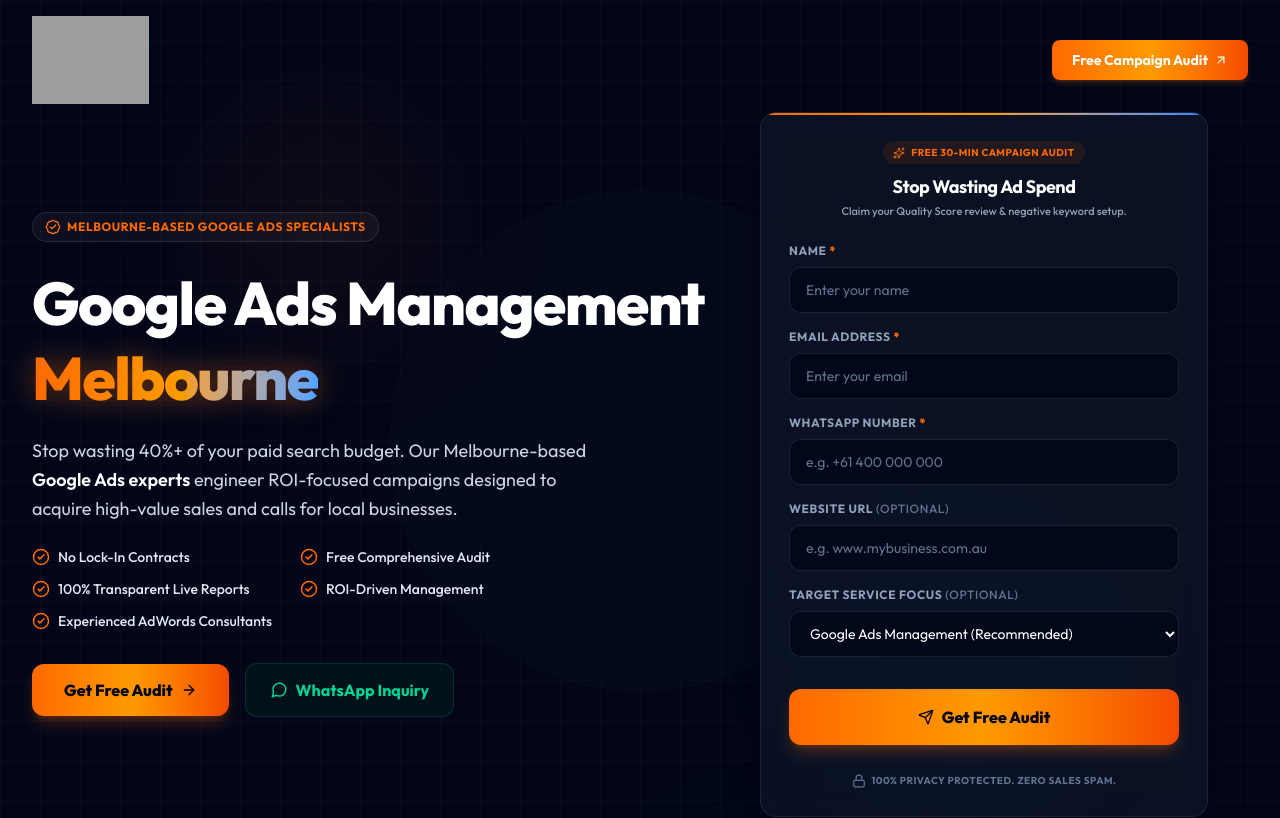
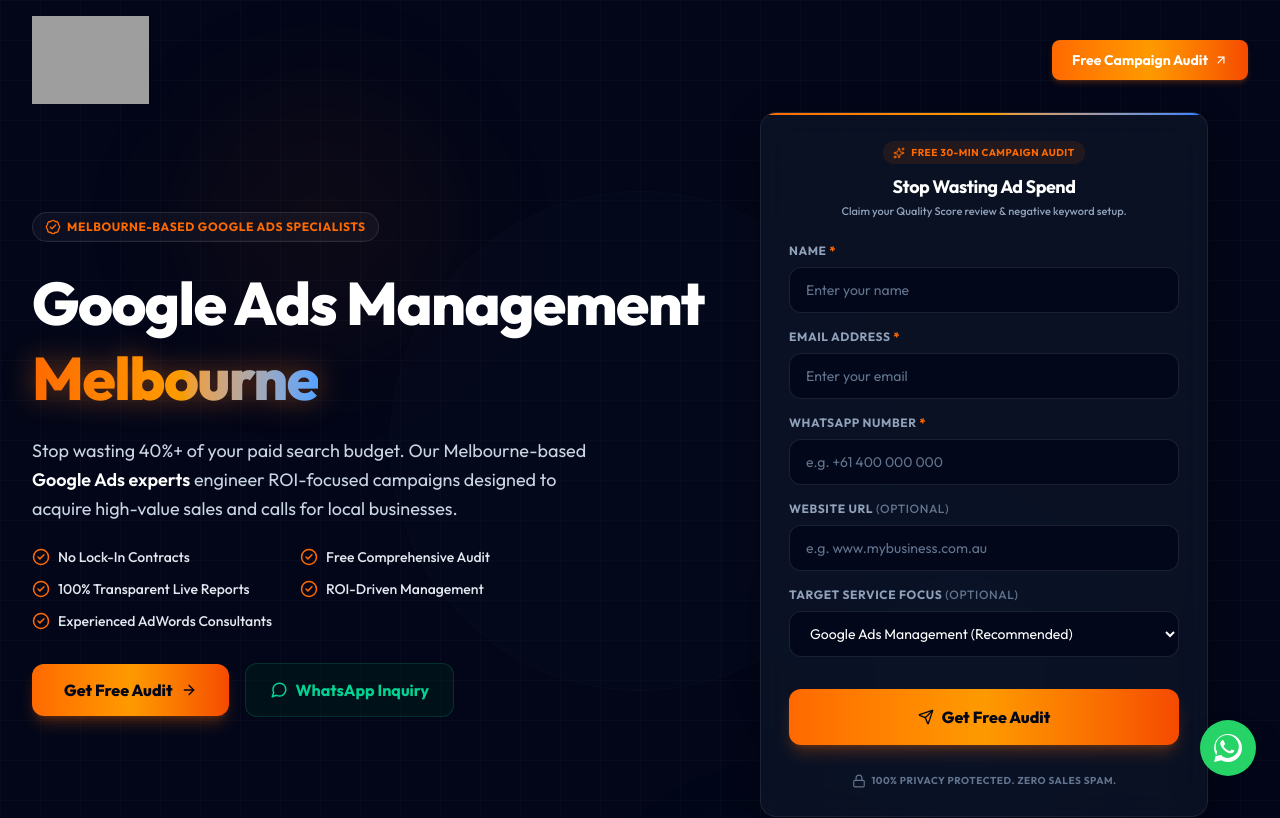
Before and after one commit to digitacurve/Agency-landing, a Next.js app: page / in a window 1280 px wide. Shown: the top 818 px of the page. Built offline with nearby package versions, Linux system fonts and the light colour scheme.

Commit message:
Add pulsing floating WhatsApp widget in the bottom-right corner of the page

```diff
--- a/app/page.tsx
+++ b/app/page.tsx
@@ -9,6 +9,7 @@
 import AuditForm from "@/components/AuditForm";
 import FAQSection from "@/components/FAQSection";
 import Footer from "@/components/Footer";
+import FloatingWhatsApp from "@/components/FloatingWhatsApp";
 
 export default function Home() {
   return (
@@ -44,6 +45,9 @@
 
       {/* Physical Coordinates & Links Footer */}
       <Footer />
+
+      {/* Floating WhatsApp Bubble */}
+      <FloatingWhatsApp />
     </>
   );
 }
--- /dev/null
+++ b/components/FloatingWhatsApp.tsx
@@ -0,0 +1,34 @@
+"use client";
+
+import React from "react";
+
+export default function FloatingWhatsApp() {
+  return (
+    <a
+      href="https://wa.me/917572094201?text=Hi%20Digitacurve%2C%20I'm%20inquiring%20about%20your%20Melbourne%20Google%20Ads%20services."
+      target="_blank"
+      rel="noopener noreferrer"
+      aria-label="Chat on WhatsApp"
+      className="fixed bottom-6 right-6 z-50 flex items-center justify-center w-14 h-14 bg-[#25D366] hover:bg-[#20ba5a] text-white rounded-full shadow-2xl hover:scale-110 active:scale-95 transition-all duration-300 group hover:shadow-emerald-500/20"
+    >
+      {/* Ripple Animation */}
+      <span className="absolute inset-0 rounded-full bg-[#25D366]/40 animate-ping opacity-75 pointer-events-none" />
+
+      {/* WhatsApp SVG Icon */}
+      <svg
+        viewBox="0 0 24 24"
+        width="28"
+        height="28"
+        fill="currentColor"
+        className="relative z-10"
+      >
+        <path d="M.057 24l1.687-6.163c-1.041-1.804-1.588-3.849-1.587-5.946C.06 5.348 5.397.01 12.008.01c3.202.001 6.212 1.246 8.477 3.513 2.262 2.268 3.507 5.28 3.505 8.484-.004 6.657-5.34 11.997-11.953 11.997-2.005-.001-3.973-.502-5.724-1.458L0 24zm6.59-4.846c1.6.95 3.188 1.449 4.725 1.451 5.436 0 9.86-4.427 9.864-9.869.002-2.634-1.02-5.11-2.881-6.974C16.43 1.897 13.96 .872 11.325.872 5.889.872 1.465 5.295 1.461 10.74c-.002 1.624.43 3.203 1.251 4.61l-1.004 3.664 3.754-.985c1.4.76 2.8 1.125 4.185 1.125zM17.56 14.24c-.302-.15-1.78-.88-2.057-.982-.277-.1-.478-.15-.678.15-.2.3-.778.98-.953 1.18-.177.2-.353.226-.655.075-3.05-1.52-4.043-2.62-4.843-3.998-.21-.362-.02-.56.16-.74.162-.162.353-.41.53-.615.176-.2.235-.34.352-.565.118-.23.059-.43-.03-.58-.088-.15-.678-1.63-.93-2.235-.245-.589-.49-.509-.677-.518-.172-.008-.37-.01-.567-.01-.197 0-.518.074-.79.37-.272.295-1.04 1.015-1.04 2.475 0 1.46 1.06 2.87 1.21 3.07.15.2 2.085 3.18 5.05 4.464.705.305 1.256.488 1.685.625.71.226 1.356.194 1.867.118.571-.085 1.78-.727 2.03-1.43.25-.702.25-1.305.175-1.43-.075-.125-.277-.201-.58-.352z" />
+      </svg>
+
+      {/* Popover/Tooltip label on hover */}
+      <span className="absolute right-16 scale-0 group-hover:scale-100 transition-all duration-200 bg-slate-900 text-slate-100 text-xs font-bold py-2 px-3 rounded-lg border border-white/10 whitespace-nowrap shadow-xl">
+        WhatsApp Us
+      </span>
+    </a>
+  );
+}
```
